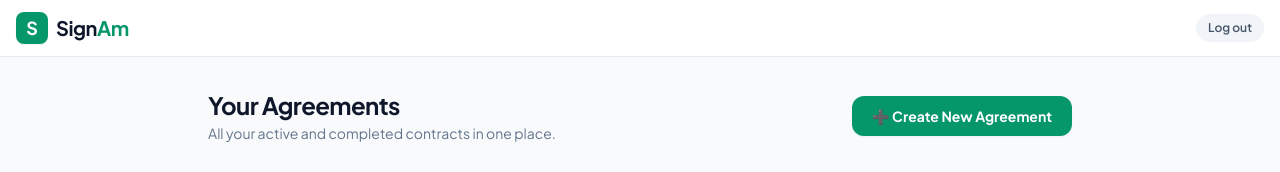
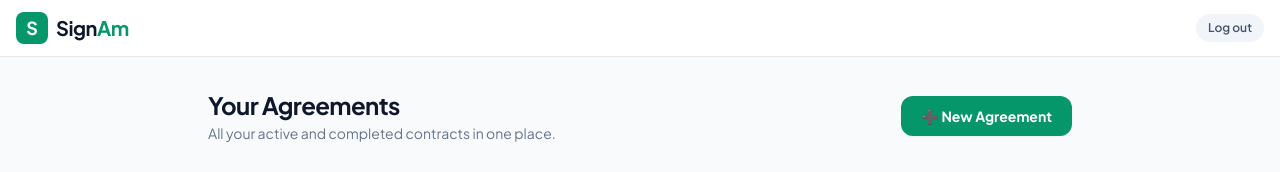
Before and after one commit to Ejayszn/SignAm, a plain HTML site: page home.html in a window 1280 px wide. Shown: the top 172 px of the page. Drawn offline with nearby package versions, Linux system fonts and the light colour scheme; no server answers; a web font is replaced by a local one.

Commit message:
git add . git commit -m git push

```diff
--- a/home.html
+++ b/home.html
@@ -125,7 +125,7 @@
       </div>
       <button id="createAgreementBtn"
         class="inline-flex items-center justify-center gap-2 px-5 py-2.5 text-sm font-bold text-white bg-emerald-600 hover:bg-emerald-700 rounded-xl shadow-sm transition-all shrink-0">
-        ➕ Create New Agreement
+        ➕ New Agreement
       </button>
     </div>
 
```
